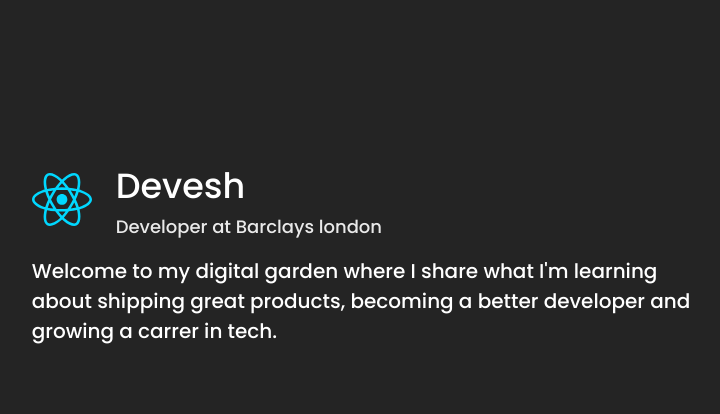
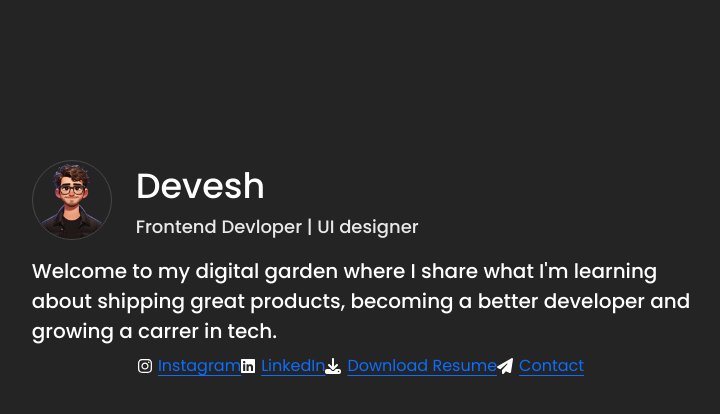
Before and after one commit to nasablackberry/Shivank-portfolio, a React (Vite) app: page / in a window 1280 px wide. Shown: the top 414 px of the page, without its empty margins (279-999 px from the left). Built offline with nearby package versions, Linux system fonts and the light colour scheme.

Commit message:
navbar added

```diff
--- a/package.json
+++ b/package.json
@@ -10,7 +10,12 @@
     "preview": "vite preview"
   },
   "dependencies": {
+    "@fortawesome/fontawesome-svg-core": "^6.5.1",
+    "@fortawesome/free-brands-svg-icons": "^6.5.1",
+    "@fortawesome/free-solid-svg-icons": "^6.5.1",
+    "@fortawesome/react-fontawesome": "^0.2.0",
     "bootstrap": "^5.3.3",
+    "fontawesome": "^5.6.3",
     "react": "^18.2.0",
     "react-dom": "^18.2.0"
   },
--- a/src/App.css
+++ b/src/App.css
@@ -34,3 +34,17 @@
   opacity: 90%;
   font-size: 18px;
 }
+.imgg img {
+  border: 1px solid rgba(255, 255, 255, 0.162);
+  border-radius: 50%;
+}
+.navbar-hero{
+  width: max-content;
+}
+.navbar {
+  display: flex;
+  justify-content: space-between;
+  align-items: center;
+}
+.navbar .icon-link{
+}
--- a/src/App.jsx
+++ b/src/App.jsx
@@ -2,6 +2,7 @@ import { useState } from "react";
 import reactLogo from "./assets/react.svg";
 import ContactInfo from "./Contactinfo";
 import "./App.css";
+import Navbar from "./navbar";
 
 function App() {
   const [count, setCount] = useState(0);
@@ -10,21 +11,24 @@ function App() {
     <div className="container-fluid">
       <div className="heroSection">
         <div className="mb-3 img-name">
-            <div className="imgg me-4" >
-              <img width="60" src="src\assets\react.svg" alt="bjsdb" />
+          <div className="imgg me-4">
+            <img width="80" src="src\assets\profile-image.png" alt="bjsdb" />
           </div>
           <div className="name-dev">
             <div className="t1">Devesh</div>
-              <div className="t2">Developer at Barclays london</div>
+            <div className="t2">Frontend Devloper | UI designer</div>
           </div>
         </div>
         <div className="img-name-body">
           Welcome to my digital garden where I share what I'm learning
-            <br/>
+          <br />
           about shipping great products, becoming a better developer and
-            <br/>
+          <br />
           growing a carrer in tech.
         </div>
+      </div>
+      <div className="navbar-hero">
+        <Navbar />
       </div>
     </div>
   );
--- /dev/null
+++ b/src/navbar.jsx
@@ -0,0 +1,30 @@
+import React from 'react';
+import "./App.css";
+import { FontAwesomeIcon } from "@fortawesome/react-fontawesome";
+import { faInstagram, faLinkedin } from "@fortawesome/free-brands-svg-icons";
+import { faDownload, faPaperPlane } from "@fortawesome/free-solid-svg-icons";
+
+function Navbar() {
+  return (
+    <div className="navbar">
+      <div className="icon-link">
+        <FontAwesomeIcon icon={faInstagram} />
+        <a href="https://instagram.com/yourusername" target="_blank" rel="noopener noreferrer">Instagram</a>
+      </div>
+      <div className="icon-link">
+        <FontAwesomeIcon icon={faLinkedin} />
+        <a href="https://linkedin.com/in/yourusername" target="_blank" rel="noopener noreferrer">LinkedIn</a>
+      </div>
+      <div className="icon-link">
+        <FontAwesomeIcon icon={faDownload} />
+        <a href="/path-to-your-resume.pdf" target="_blank" rel="noopener noreferrer">Download Resume</a>
+      </div>
+      <div className="icon-link">
+        <FontAwesomeIcon icon={faPaperPlane} />
+        <a href="mailto:your.email@example.com">Contact</a>
+      </div>
+    </div>
+  );
+}
+
+export default Navbar;
```
Also changed, not shown: src/assets/profile-image.png (added), 1 other file (tests, documents, lock files or other folders). Lines whose indentation alone changed are shown as unchanged.
